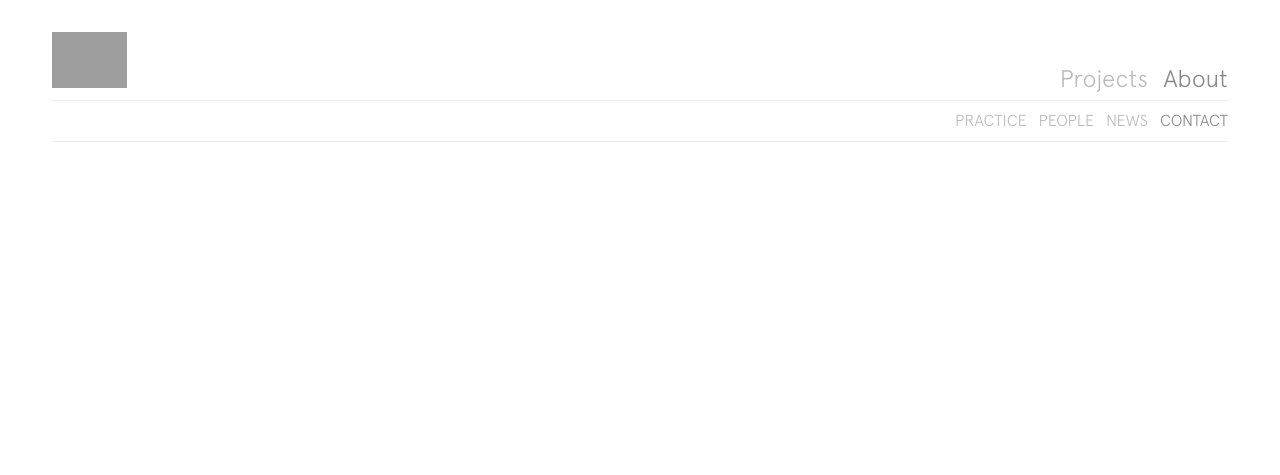
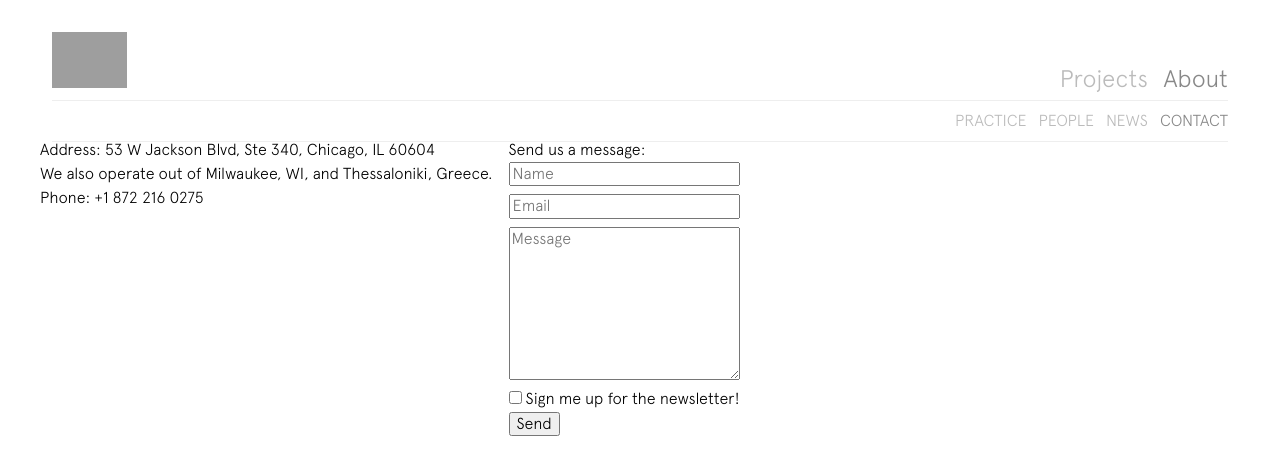
Before and after one commit to palmyra-arch/palmyra-arch.github.io, a Jekyll site: the page built from contact.html, in a window 1280 px wide. Shown: the top 475 px of the page. Built offline with Jekyll 4.4.1, drawn with Linux system fonts in a browser that asks for light colours; grey boxes are pictures that could not be loaded.

Commit message:
contact form

```diff
--- a/contact.html
+++ b/contact.html
@@ -3,3 +3,27 @@ title: contact
 layout: about
 permalink: contact
 ---
+<div class="row">
+<div class="paragraph">
+    Address: 53 W Jackson Blvd, Ste 340, Chicago, IL 60604 <br>
+    We also operate out of Milwaukee, WI, and Thessaloniki, Greece.<br>
+    Phone: +1 872 216 0275<br>
+    </div>
+    <div class="paragraph">
+    Send us a message:
+        <form  action="https://docs.google.com/forms/d/e/1FAIpQLSe0yZu9Hiao58dT3Wfxhe1IcIlJGI0X4eSjzDCb_byCZFnFsw/formResponse?"
+                        target="hidden_iframe"
+                        onsubmit="document.getElementById('confirmation-field').innerHTML='Thanks for contacting us!';
+                                    document.getElementById('confirmation-field').style.opacity='0';
+                                    setTimeout(()=>{document.getElementById('confirmation-field').innerHTML='';
+                                            document.getElementById('confirmation-field').style.opacity='1';
+                                            document.getElementById('hidden_iframe').src ='about:blank';}, 6000);">
+            <input type="text" id="Input-Name" placeholder="Name" name="entry.693514561"><br>
+            <input type="text" id="Input-Email" placeholder="Email" name="entry.812290342"><br>
+            <textarea id="Input-Body" rows="8" placeholder="Message" name="entry.910591092"></textarea><br>
+            <input type="checkbox" id="Input-Newsletter" name="entry.864201531" value="Sign me up for the newsletter">  Sign me up for the newsletter!<br>
+            <button type="submit" id="Input-Send"> Send </button> <div id="confirmation-field"></div>
+        </form>
+            <iframe name="hidden_iframe" id="hidden_iframe" style="display:none;" onload="document.getElementById('Input-Name').value = '';document.getElementById('Input-Email').value = '';document.getElementById('Input-Body').value = '';document.getElementById('Input-Newsletter').checked=false;"></iframe>
+    </div>
+</div>
```
